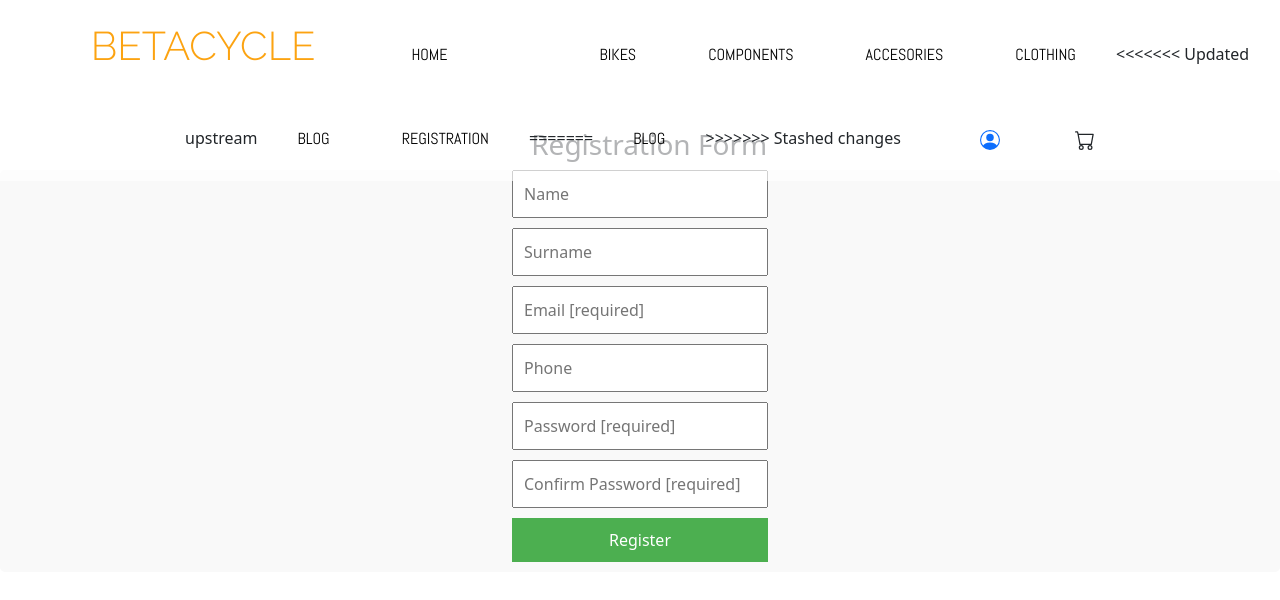
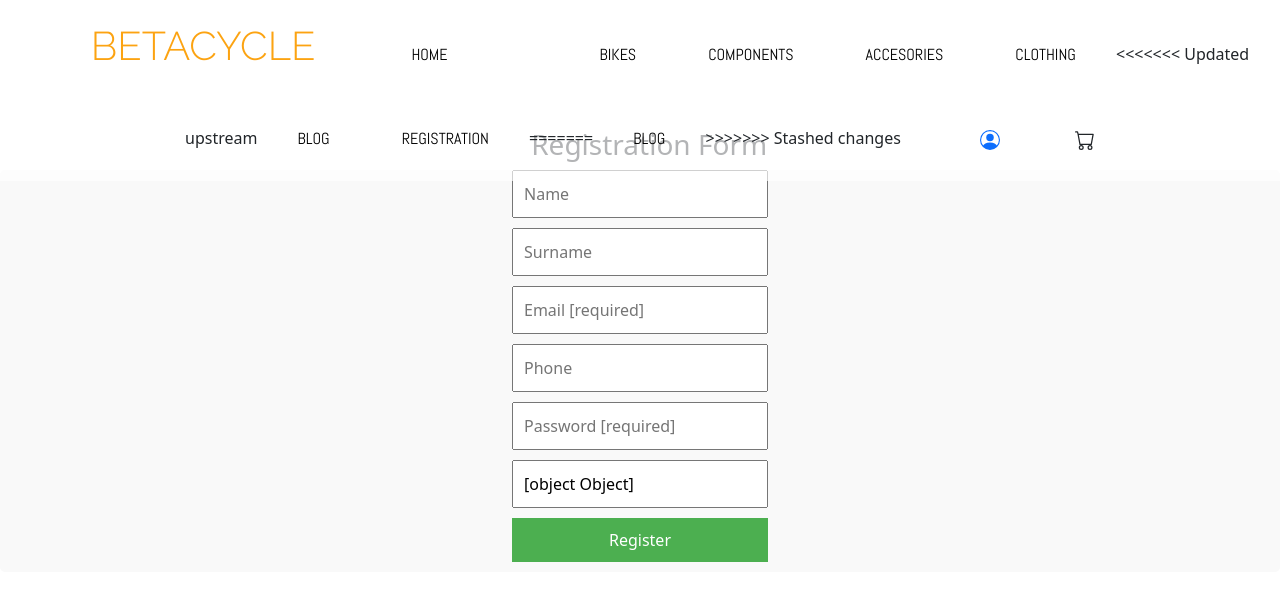
Before and after one commit to alesawemi/BetaCyclePadovaFrontEnd, an Angular app: page /registration in a window 1280 px wide. Shown: the top 600 px of the page. Built offline with nearby package versions, Linux system fonts and the light colour scheme.

Commit message:
REGISTRATION - FUNZIONA

```diff
--- a/src/app/core/registration/registration.component.html
+++ b/src/app/core/registration/registration.component.html
@@ -15,11 +15,11 @@
         <input type="tel" placeholder="Phone" #phoneInput="ngModel"
             minlength="10" maxlength="10" name="phoneInput" [(ngModel)]="newRegistration.phone">
 
-        <input type="password" placeholder="Password [required]" #passwordInput="ngModel"
-            minlength="8" maxlength="16"  name="passwordInput" [(ngModel)]="newRegistration.password" required>
+        <input type="text" placeholder="Password [required]" #passwordInput="ngModel"
+            minlength="8" maxlength="32"  name="passwordInput" [(ngModel)]="newRegistration.password" required>
 
-        <input type="password" placeholder="Confirm Password [required]" #confirmPasswordInput="ngModel"
-            name="confirmPasswordInput" [(ngModel)]="confirmPassword" required>
+        <input type="text" placeholder="Confirm Password [required]" #confirmPasswordInput="ngModel"
+            name="confirmPasswordInput" [(ngModel)]="confirmPasswordInput" required>
 
         <button type="submit" [disabled]="frmRegistration.invalid">Register</button>
     </form>
--- a/src/app/core/registration/registration.component.ts
+++ b/src/app/core/registration/registration.component.ts
@@ -25,14 +25,17 @@ export class RegistrationComponent {
   Registration(frm: NgForm) {
     if (frm.valid) {
 
+      console.log("Password 1: "+ frm.value.passwordInput)
+      console.log("Password 2: "+ frm.value.confirmPasswordInput)
+
       // Verifica se la password soddisfa i criteri richiesti
-      if (!this.isPasswordValid(this.newRegistration.password)) {
+      if (!this.isPasswordValid(frm.value.passwordInput)) {
         alert('La password deve contenere almeno 8 caratteri, una maiuscola, una minuscola e un carattere speciale.');
         return;
       }
 
     // Verifica se la conferma della password corrisponde alla password
-    if (this.newRegistration.password !== this.confirmPassword) {
+      if (frm.value.passwordInput !== frm.value.confirmPasswordInput) {
         alert('La password e la conferma della password non corrispondono.');
         return;
       }
@@ -41,16 +44,21 @@ export class RegistrationComponent {
       console.log('Form submitted successfully!');
 
       // Copia solo i campi necessari dalla form all'istanza di newRegistration
-      this.newRegistration.firstName = frm.value.firstName;
-      this.newRegistration.lastName = frm.value.lastName;
-      this.newRegistration.emailAddress = frm.value.emailAddress;
-      this.newRegistration.phone = frm.value.phone;
-      this.newRegistration.password = frm.value.password;
+      this.newRegistration.firstName = frm.value.nameInput;
+      this.newRegistration.lastName = frm.value.surnameInput;
+      this.newRegistration.emailAddress = frm.value.emailInput;
+      this.newRegistration.phone = frm.value.phoneInput;
+      this.newRegistration.password = frm.value.passwordInput;
 
 
       //this.newRegistration = frm.value;
 
       console.log(this.newRegistration)
+
+      console.log("First Name: "+ this.newRegistration.firstName)
+      console.log("Last Name: "+ this.newRegistration.lastName)
+      console.log("Mail: "+ this.newRegistration.emailAddress)
+      console.log("Phone: "+ this.newRegistration.phone)
 
       //DemonSalvatore1! - password in chiaro
       console.log('Password in chiaro: '+this.newRegistration.password)
@@ -75,6 +83,12 @@ isPasswordValid(password: string): boolean {
 
   //Ok- ora ho il mio user con la password in chiaro e devo criptarla - non so se farlo lato back-end
   PostRegistration(){
+    console.log(this.newRegistration)
+    console.log("2 First Name: "+ this.newRegistration.firstName)
+    console.log("2 Last Name: "+ this.newRegistration.lastName)
+    console.log("2 Mail: "+ this.newRegistration.emailAddress)
+    console.log("2 Phone: "+ this.newRegistration.phone)
+
     this.UserHttp.PostNewRegistration(this.newRegistration).subscribe({
      next: (jsData: any) => {
        this.Registrated= jsData
--- a/src/app/shared/models/registrationdata.ts
+++ b/src/app/shared/models/registrationdata.ts
@@ -5,4 +5,6 @@ export class Registration{
     emailAddress: string = '';
     phone: string = '';
     password: string = '';
+
+    //ADRESS
 }
--- a/src/app/shared/services/newUserHttp.service.ts
+++ b/src/app/shared/services/newUserHttp.service.ts
@@ -41,6 +41,11 @@ import { NewCustomer } from '../models/newCustomersdata';
 
     //Registration - devo mandare al backend le info con la password in chiaro
     PostNewRegistration(postNewRegistr: Registration){
+      console.log("Post: "+ postNewRegistr.firstName + typeof(postNewRegistr.firstName))
+      console.log("Post: "+ postNewRegistr.lastName + typeof(postNewRegistr.lastName))
+      console.log("Post: "+ postNewRegistr.emailAddress + typeof(postNewRegistr.emailAddress))
+      console.log("Post: "+ postNewRegistr.phone + typeof(postNewRegistr.phone))
+      console.log("Post: "+ postNewRegistr.password + typeof(postNewRegistr.password))
         return this.http.post<Registration>(`${this.private_Url_New_Customer}/api/Users/Registration`, postNewRegistr);
     }
 }
```
Lines whose indentation alone changed are shown as unchanged.
